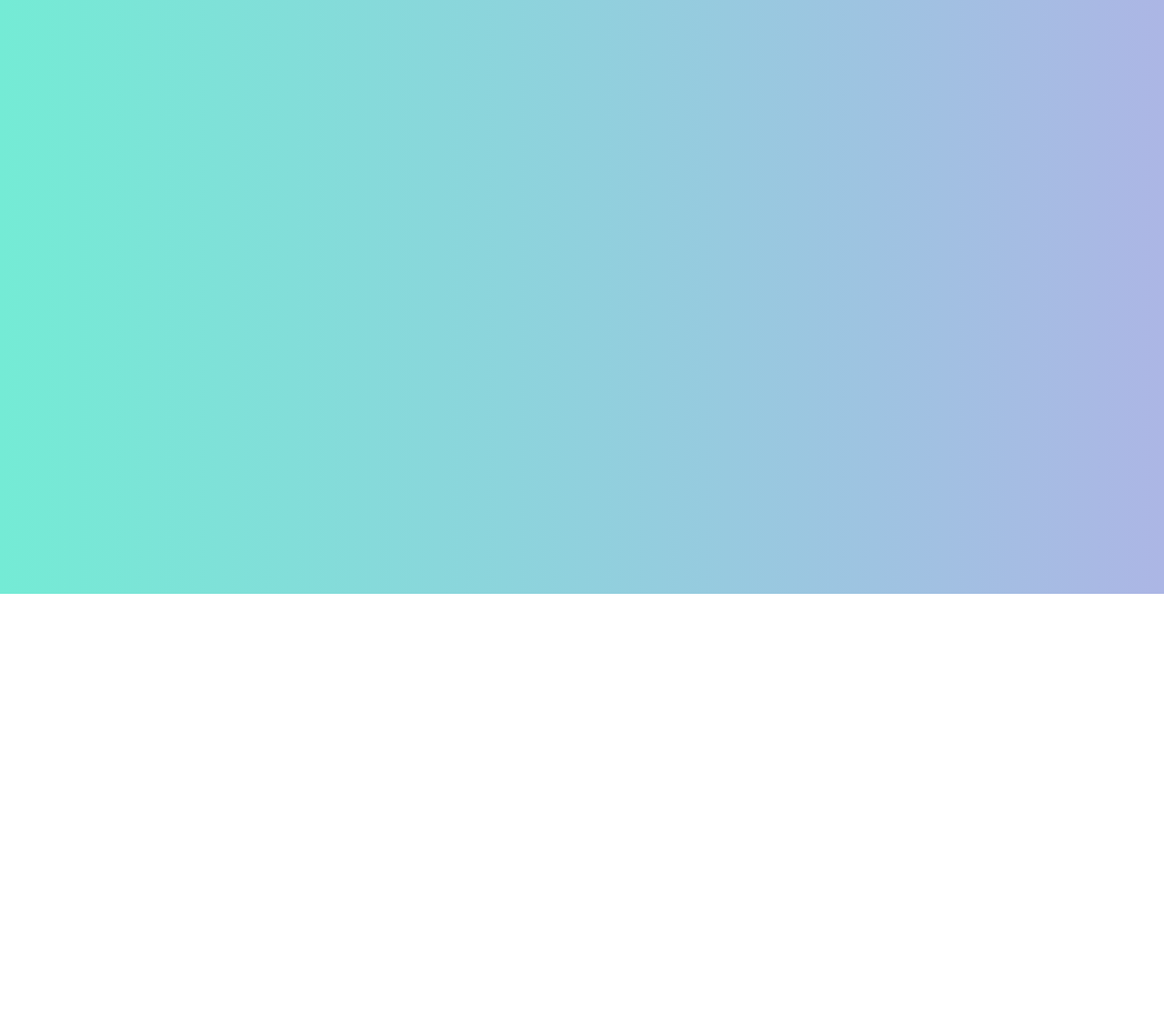
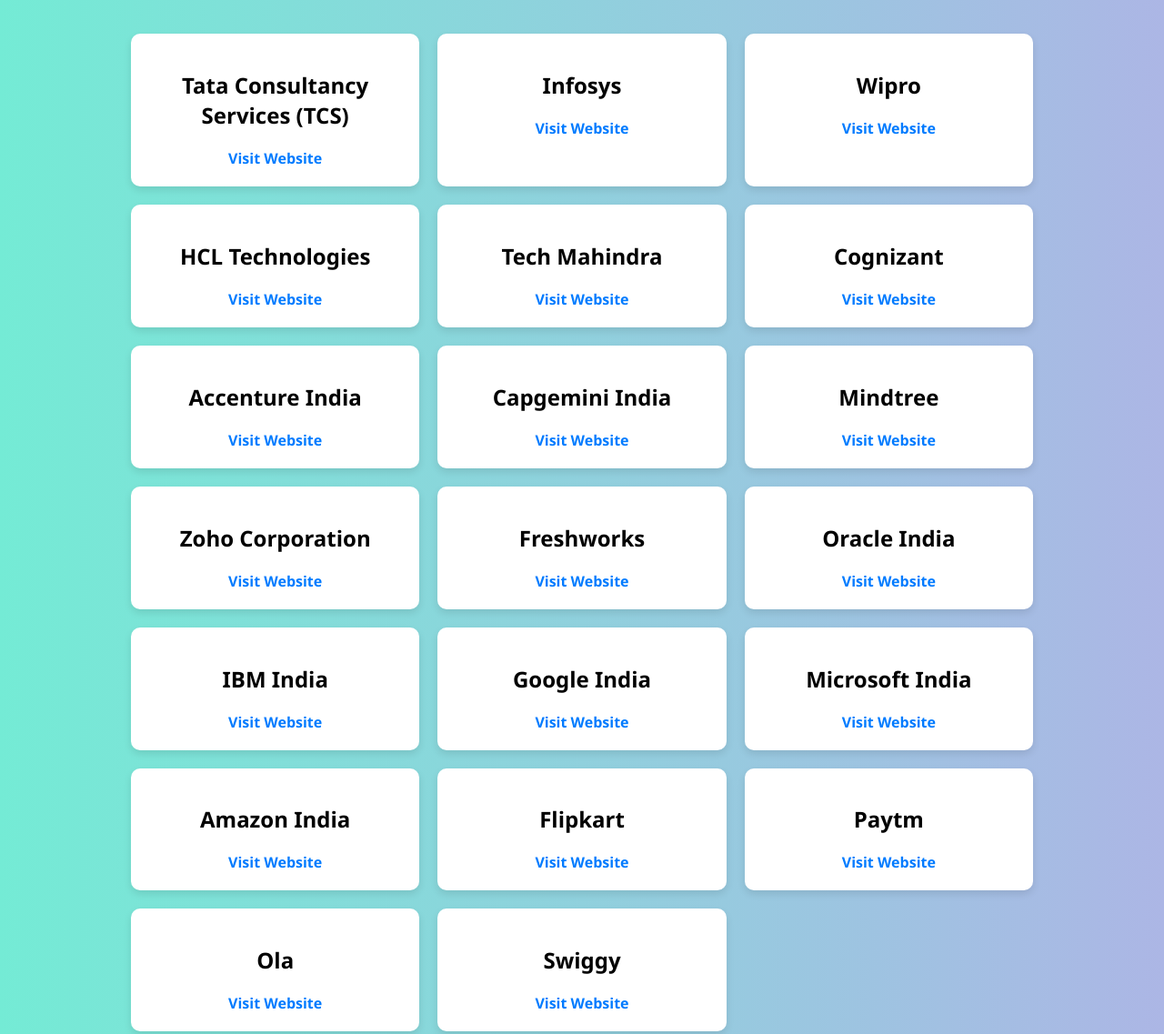
Before and after one commit to Hemanth-Kumar-Rajoli/CarrerPages, a plain HTML site: page index.html in a window 1280 px wide. Shown: the part 147-1284 px from the top of the page at 91% size. Before the commit the page ends 800 px from the top, so only its background shows below. Drawn offline with Linux system fonts and the light colour scheme.

Commit message:
fix render

```diff
--- a/index.html
+++ b/index.html
@@ -60,21 +60,28 @@
     <div class="company-list" id="companyList"></div>
 
     <script>
-        let companies;
-
-        function loadStaticFile() {
-            companies = [{"name":"Tata Consultancy Services (TCS)","url":"https://www.tcs.com/careers"},{"name":"Infosys","url":"https://www.infosys.com/careers/"},{"name":"Wipro","url":"https://careers.wipro.com/"},{"name":"HCL Technologies","url":"https://www.hcltech.com/careers"},{"name":"Tech Mahindra","url":"https://careers.techmahindra.com/"},{"name":"Cognizant","url":"https://careers.cognizant.com/global/en"},{"name":"Accenture India","url":"https://www.accenture.com/in-en/careers"},{"name":"Capgemini India","url":"https://www.capgemini.com/in-en/careers/"},{"name":"Mindtree","url":"https://www.ltimindtree.com/careers/"},{"name":"Zoho Corporation","url":"https://www.zoho.com/careers/"},{"name":"Freshworks","url":"https://www.freshworks.com/company/careers/"},{"name":"Oracle India","url":"https://www.oracle.com/in/corporate/careers/"},{"name":"IBM India","url":"https://www.ibm.com/in-en/employment/"},{"name":"Google India","url":"https://careers.google.com/locations/india/"},{"name":"Microsoft India","url":"https://careers.microsoft.com/"},{"name":"Amazon India","url":"https://www.amazon.jobs/en/locations/india"},{"name":"Flipkart","url":"https://www.flipkartcareers.com/"},{"name":"Paytm","url":"https://paytm.com/careers/"},{"name":"Ola","url":"https://careers.olacabs.com/"},{"name":"Swiggy","url":"https://careers.swiggy.com/"}]
-            // fetch('companies.json')
-            //     .then(response => response.json())
-            //     .then(data => {
-            //         companies = data;
-            //         renderCompanies(companies);
-            //     })
-            //     .catch(err => {
-            //         console.error("Error loading JSON file:", err);
-            //         alert("Failed to load companies.json");
-            //     });
-        }
+        const companies = [
+            {"name": "Tata Consultancy Services (TCS)", "url": "https://www.tcs.com/careers"},
+            {"name": "Infosys", "url": "https://www.infosys.com/careers/"},
+            {"name": "Wipro", "url": "https://careers.wipro.com/"},
+            {"name": "HCL Technologies", "url": "https://www.hcltech.com/careers"},
+            {"name": "Tech Mahindra", "url": "https://careers.techmahindra.com/"},
+            {"name": "Cognizant", "url": "https://careers.cognizant.com/global/en"},
+            {"name": "Accenture India", "url": "https://www.accenture.com/in-en/careers"},
+            {"name": "Capgemini India", "url": "https://www.capgemini.com/in-en/careers/"},
+            {"name": "Mindtree", "url": "https://www.ltimindtree.com/careers/"},
+            {"name": "Zoho Corporation", "url": "https://www.zoho.com/careers/"},
+            {"name": "Freshworks", "url": "https://www.freshworks.com/company/careers/"},
+            {"name": "Oracle India", "url": "https://www.oracle.com/in/corporate/careers/"},
+            {"name": "IBM India", "url": "https://www.ibm.com/in-en/employment/"},
+            {"name": "Google India", "url": "https://careers.google.com/locations/india/"},
+            {"name": "Microsoft India", "url": "https://careers.microsoft.com/"},
+            {"name": "Amazon India", "url": "https://www.amazon.jobs/en/locations/india"},
+            {"name": "Flipkart", "url": "https://www.flipkartcareers.com/"},
+            {"name": "Paytm", "url": "https://paytm.com/careers/"},
+            {"name": "Ola", "url": "https://careers.olacabs.com/"},
+            {"name": "Swiggy", "url": "https://careers.swiggy.com/"}
+        ];
 
         function renderCompanies(companyList) {
             const listContainer = document.getElementById('companyList');
@@ -108,7 +115,7 @@
             }
         }
 
-        window.onload = loadStaticFile;
+        window.onload = () => renderCompanies(companies);
     </script>
 </body>
 </html>
```
